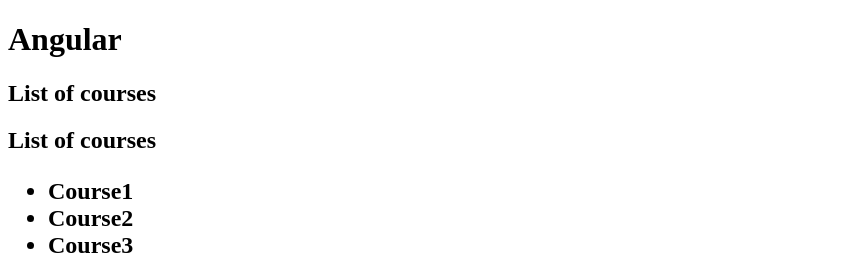
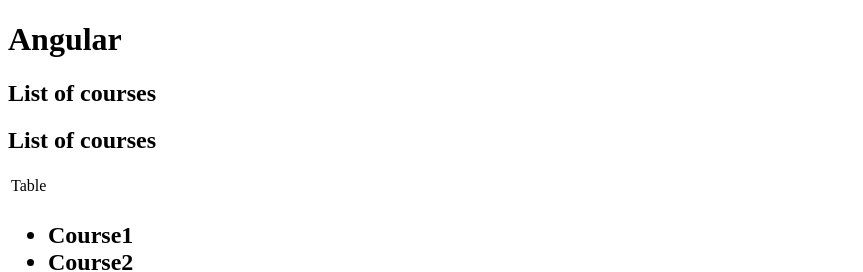
Before and after one commit to uttam-in-ibm/Angular4, an Angular app in the folder 1.Installation/hello-world/: page / in a window 1280 px wide. Shown: the top 272 px of the page, without its empty margins (0-863 px from the left). Built offline with nearby package versions, Linux system fonts and the light colour scheme.

Commit message:
Attribute Binding

```diff
--- a/1.Installation/hello-world/src/app/courses.component.ts
+++ b/1.Installation/hello-world/src/app/courses.component.ts
@@ -15,6 +15,11 @@
     template:`
     <h2>{{title}}</h2>
     <h2 [textContent]="title"></h2>
+    <table>
+        <tr>
+            <td [attr.colspan]="colSpan">Table</td>
+        </tr>
+    </table>
     <h2>
         <ul>
             <li *ngFor="let course of courses">
@@ -29,6 +34,7 @@
 })
 export class CoursesComponent{
     title = "List of courses";
+    colSpan = 3
     imageUrl = "http://gifimage.net/wp-content/uploads/2017/07/gif-online.gif"
     courses;
 
```
